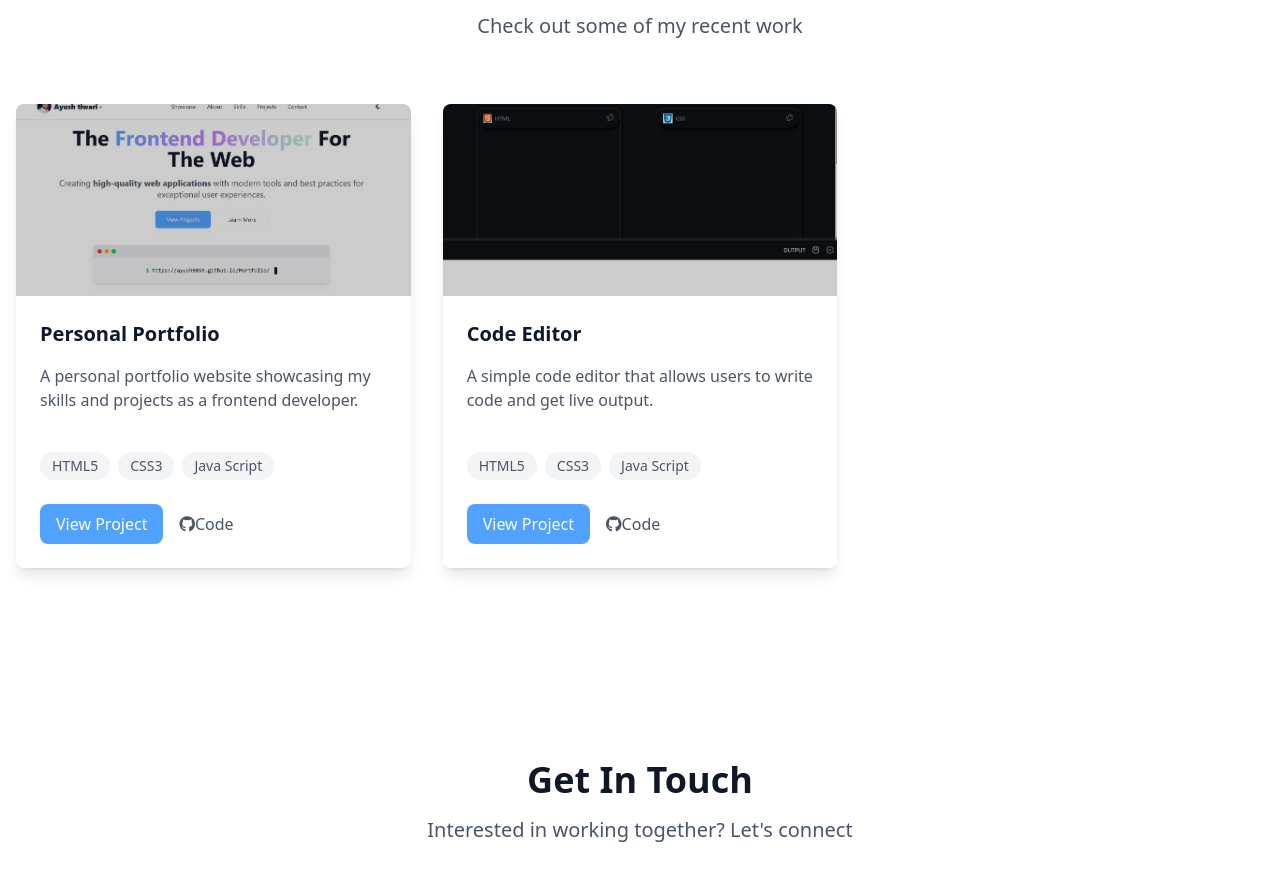
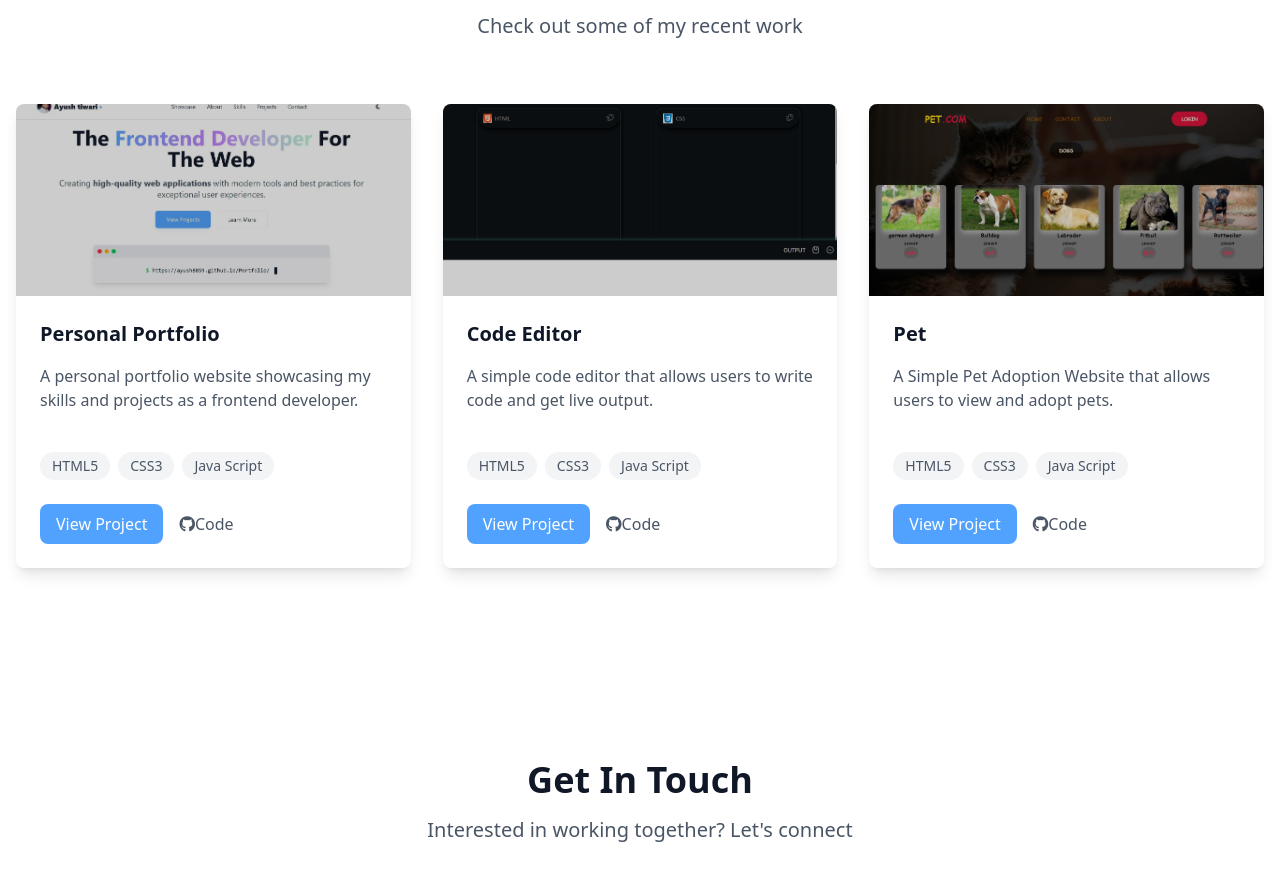
Before and after one commit to Ayush8859/Portfolio, a website: page index.html in a window 1280 px wide. Shown: the part 2998-3878 px from the top of the page. Drawn offline with Linux system fonts and the light colour scheme.

Commit message:
some changes

```diff
--- a/index.html
+++ b/index.html
@@ -397,6 +397,39 @@
                         </div>
                     </div>
                 </div>
+                <!-- Project Card 1 -->
+                <div
+                    class="bg-white dark:bg-gray-800 rounded-lg shadow-lg overflow-hidden hover:shadow-xl transition-all duration-300 transform hover:-translate-y-1">
+                    <div class="h-48 relative">
+                        <img src="Pet.jpg" alt="" class="w-full h-full object-cover">
+                        <div class="absolute inset-0 bg-black/20"></div>
+                    </div>
+                    <div class="p-6">
+                        <h3 class="text-xl font-bold mb-4 ">Pet</h3>
+                        <p class="text-gray-600 dark:text-gray-400 mb-4 h-16">
+                            A Simple Pet Adoption Website that allows users to view and adopt pets.
+                        </p>
+                        <div class="flex flex-wrap gap-2 my-6">
+                            <span
+                                class="px-3 py-1 bg-gray-100 dark:bg-gray-800 text-gray-600 dark:text-gray-400 rounded-full text-sm">HTML5</span>
+                            <span
+                                class="px-3 py-1 bg-gray-100 dark:bg-gray-800 text-gray-600 dark:text-gray-400 rounded-full text-sm">CSS3</span>
+                            <span
+                                class="px-3 py-1 bg-gray-100 dark:bg-gray-800 text-gray-600 dark:text-gray-400 rounded-full text-sm">Java
+                                Script</span>
+                        </div>
+                        <div class="flex gap-4">
+                            <a href=" https://ayush8859.github.io/Pet/"
+                                class="px-4 py-2 bg-blue-400 text-white rounded-lg hover:bg-blue-600 transition-colors">View
+                                Project</a>
+                            <a href="https://github.com/Ayush8859/Pet"
+                                class="flex items-center text-gray-600 dark:text-gray-400 hover:text-blue-400 dark:hover:text-blue-500 transition-colors">
+                                <i class="fa-brands fa-github"></i>
+                                Code
+                            </a>
+                        </div>
+                    </div>
+                </div>
             </div>
         </div>
     </section>
```
Also changed, not shown: Pet.jpg (added).
